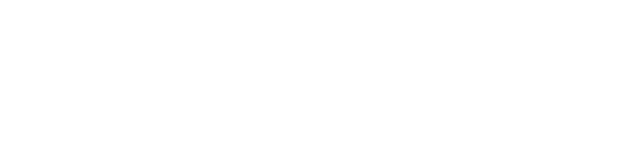
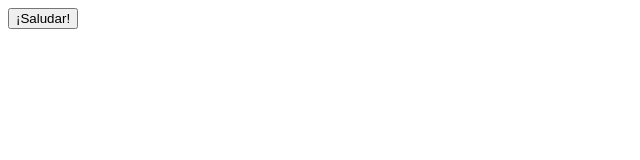
Before and after one commit to JuanIRamella/taller.eventos, a plain HTML site: page index.html in a window 1280 px wide. Shown: the whole page, without its empty margins (0-640 px from the left). Drawn offline with Linux system fonts and the light colour scheme.

Commit message:
Update index.html

```diff
--- a/index.html
+++ b/index.html
@@ -6,6 +6,6 @@
     <title>Document</title>
 </head>
 <body>
-
+    <button>¡Saludar!</button>
 </body>
 </html>
```
